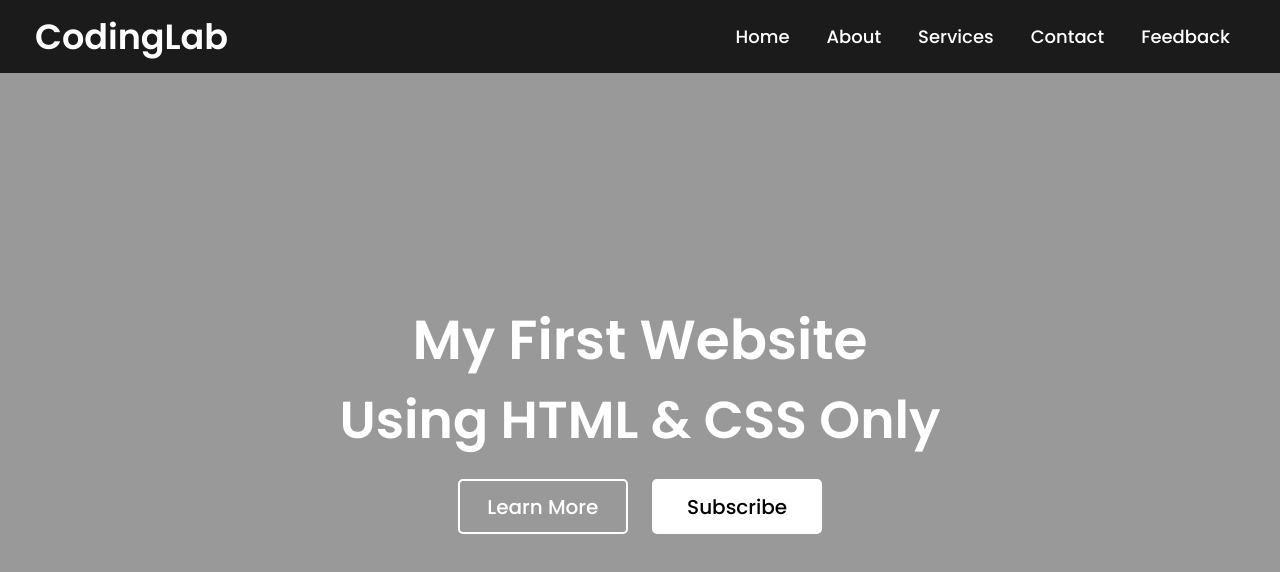
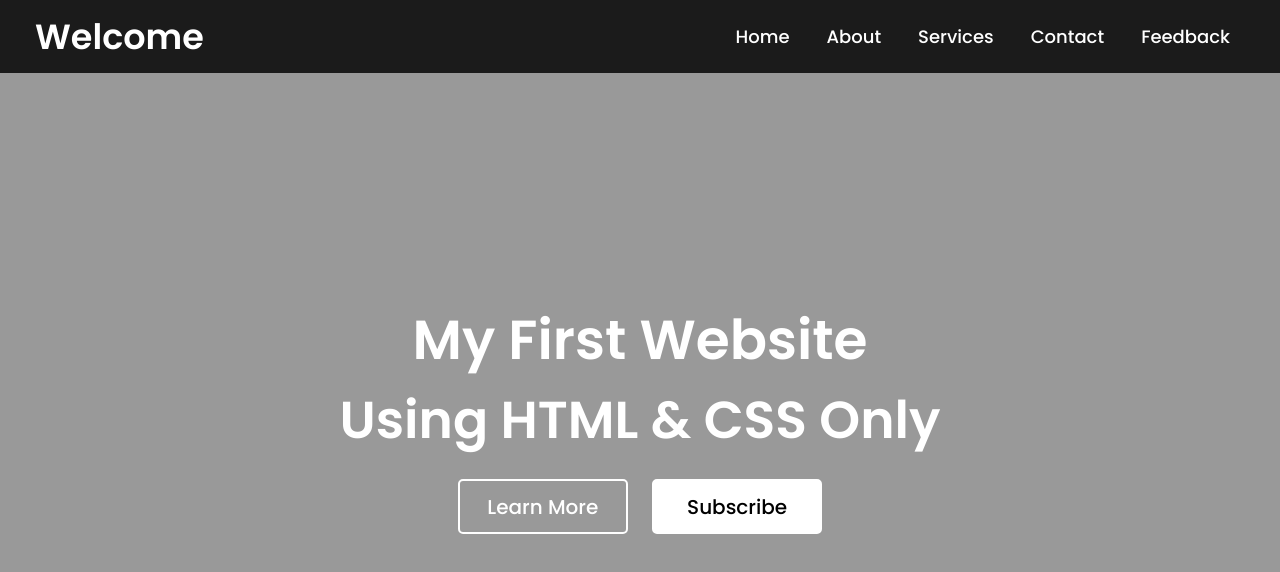
Before and after one commit to sakshimore0902/webapp, a plain HTML site: page src/index.html in a window 1280 px wide. Drawn offline with Linux system fonts and the light colour scheme.

Commit message:
Update index.html

```diff
--- a/src/index.html
+++ b/src/index.html
@@ -12,7 +12,7 @@
   <nav>
     <div class="menu">
       <div class="logo">
-        <a href="#">CodingLab</a>
+        <a href="#">Welcome</a>
       </div>
       <ul>
         <li><a href="#">Home</a></li>
```
